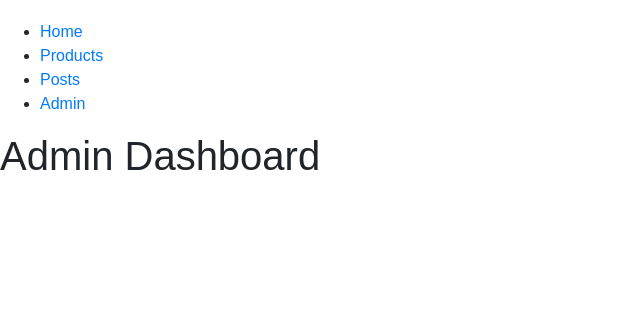
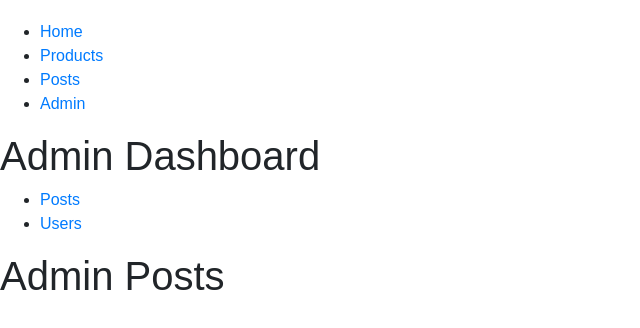
Before and after one commit to FelipeL7/react-course, a React (Create React App) app: page /admin/posts in a window 1280 px wide. Shown: the top 328 px of the page, without its empty margins (0-640 px from the left). Built offline with nearby package versions, Linux system fonts and the light colour scheme; the HTML template or start-up script is replaced by a standard one.

Commit message:
13- Nested Routing

```diff
--- a/src/components/admin/dashboard.jsx
+++ b/src/components/admin/dashboard.jsx
@@ -1,9 +1,17 @@
 import React from "react";
+import { Route } from "react-router-dom";
+
+import Users from "./users";
+import Posts from "./posts";
+import Sidebar from "./sidebar";
 
 const Dashboard = () => {
   return (
     <div>
       <h1>Admin Dashboard</h1>
+      <Sidebar />
+      <Route path="/admin/users" component={Users} />
+      <Route path="/admin/posts" component={Posts} />
     </div>
   );
 };
--- /dev/null
+++ b/src/components/admin/sidebar.jsx
@@ -0,0 +1,16 @@
+import React from "react";
+import { Link } from "react-router-dom";
+
+const Sidebar = () => {
+  return (
+    <ul>
+      <li>
+        <Link to="/admin/posts">Posts</Link>
+      </li>
+      <li>
+        <Link to="/admin/users">Users</Link>
+      </li>
+    </ul>
+  );
+};
+export default Sidebar;
--- a/src/components/productDetails.jsx
+++ b/src/components/productDetails.jsx
@@ -3,6 +3,7 @@
 class ProductDetails extends Component {
   handleSave = () => {
     // Navigate to /products
+    this.props.history.push("/products");
   };
 
   render() {
```
